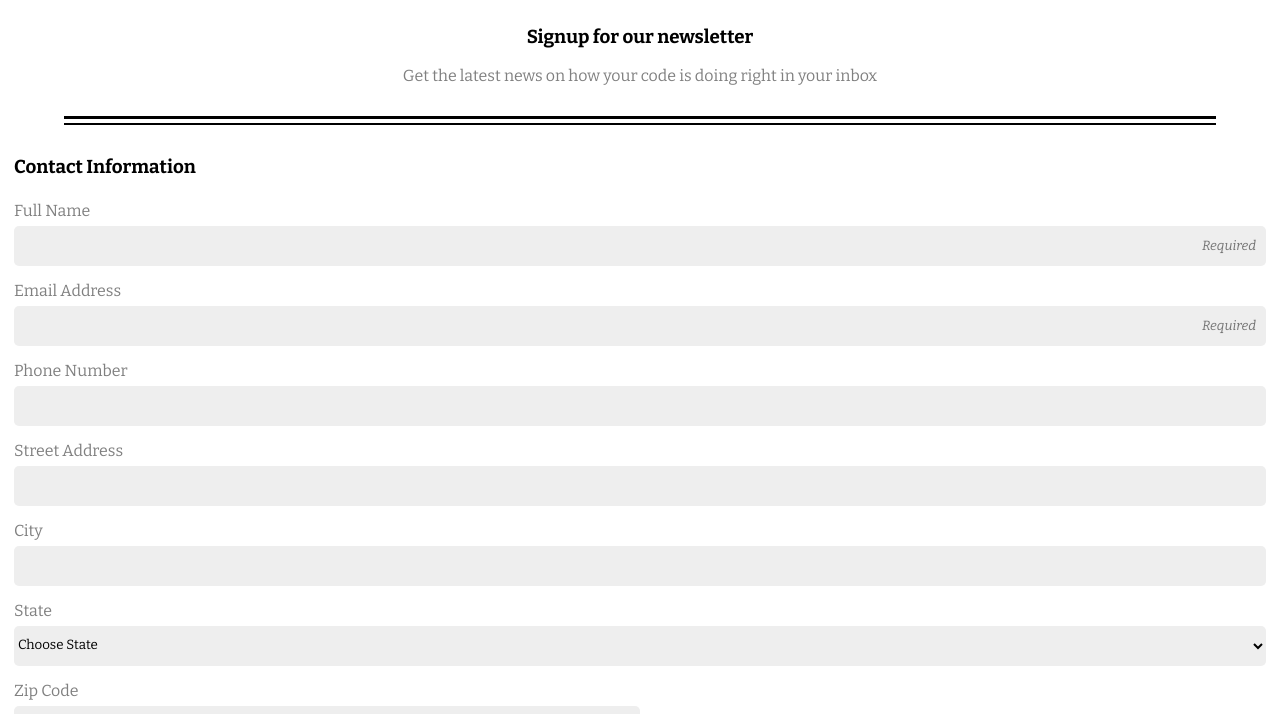
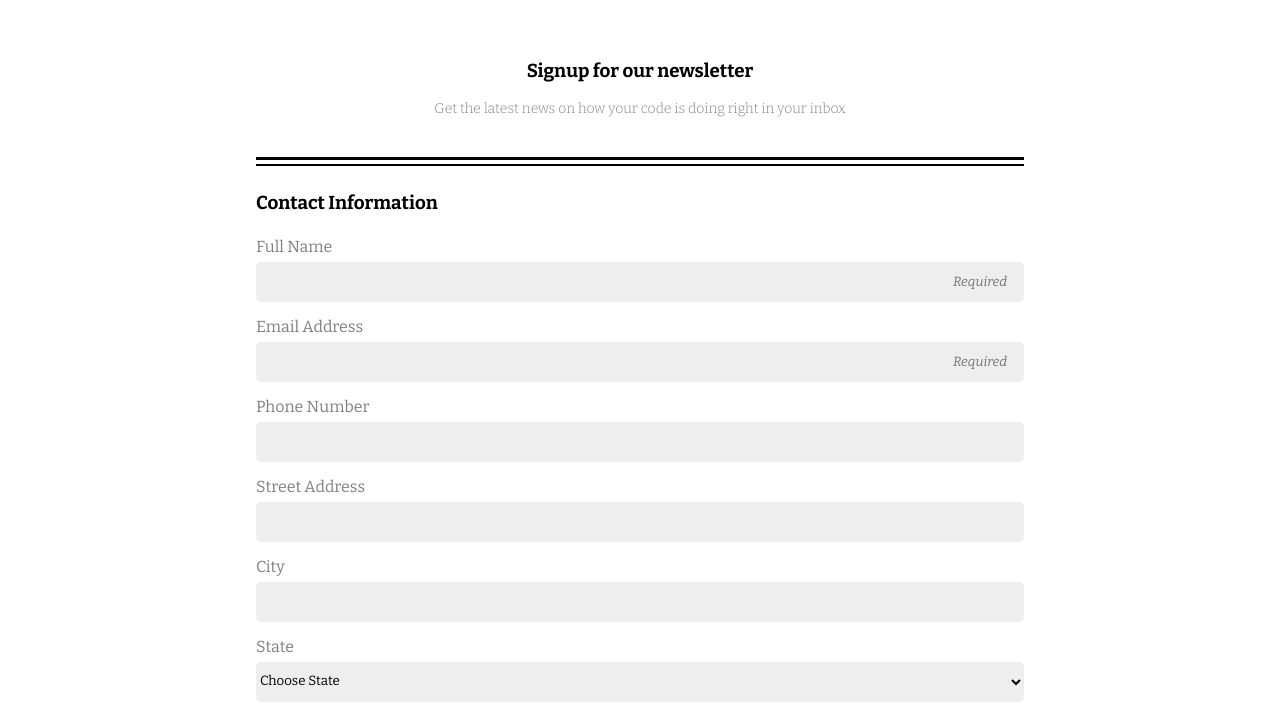
Before and after one commit to JSchwankoff/Online-Registration-Form, a plain HTML site: page index.html in a window 1280 px wide. Shown: the part 83-797 px from the top of the page. Drawn offline with nearby package versions, Linux system fonts and the light colour scheme.

Commit message:
added media query for screen sizes larger than 768px with new display styles

```diff
--- a/css/styles.css
+++ b/css/styles.css
@@ -49,6 +49,12 @@ select:focus {
   border: solid 2px midnightblue;
   border-radius: 5px;
   outline: none;
+}
+
+::-webkit-input-placeholder {
+  text-align: right;
+  padding-right: 15px;
+  font-style: italic;
 }
 
 button {
@@ -141,8 +147,36 @@ button + p {
   margin: 5px 10px 5px 0px;
 }
 
-[placeholder] {
-  text-align: right;
-  font-style: italic;
-  padding: 10px;
+/* Media Queries */
+@media screen and (min-width: 768px) {
+  form,
+  .header-info {
+    width: 60%;
+    margin: 0 auto;
+  }
+
+  .header-break,
+  .header-break2,
+  .news-break {
+    width: 60vw;
+  }
+
+  .header-info {
+    padding: 25px;
+  }
+
+  .header-info > p {
+    font-weight: lighter;
+    font-size: 14px;
+  }
+
+  #submit {
+    width: 100%;
+  }
+
+  fieldset {
+    padding: 0;
+    margin: 0;
+  }
+
 }
--- a/index.html
+++ b/index.html
@@ -16,7 +16,7 @@
     <header>
       <h2 id="page-title">THE CODE REVIEW</h2>
       <div class="header-info">
-        <h3>Signup for our newsletter</h2>
+        <h3>Signup for our newsletter</h3>
         <p>Get the latest news on how your code is doing right in your inbox</p>
       </div>
     </header>
@@ -28,7 +28,7 @@
 
       <fieldset>
 
-        <h3>Contact Information</h2>
+        <h3>Contact Information</h3>
 
         <label for="name">Full Name</label>
         <input type="text" name="user_name" id="name" placeholder="Required">
@@ -114,7 +114,7 @@
 
       <fieldset class="newsletter">
 
-        <h3>Newsletter</h2>
+        <h3>Newsletter</h3>
         <p>Select the newsletters you would like to receive</p>
 
         <label for="html_news"><input type="checkbox" name="news" value="html_news" id="html_news">HTML News</label>
```
